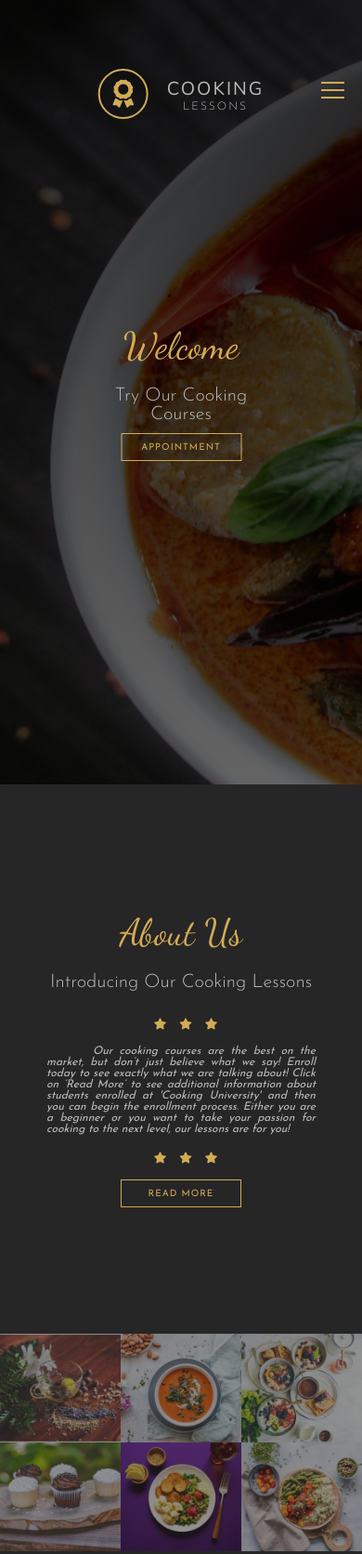
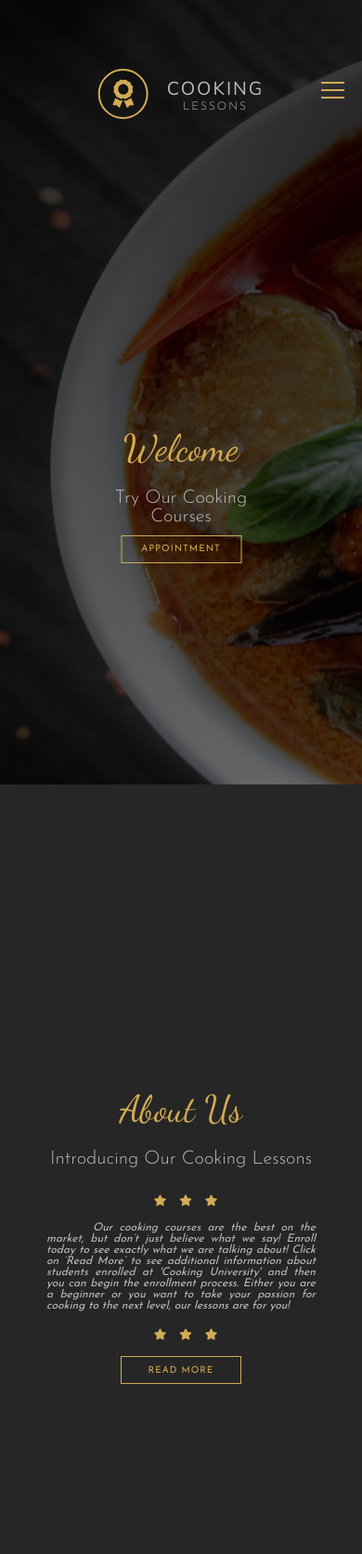
Before and after one commit to sorinscouse/Cooking-University, a website: page index.html in a window 390 px wide. Shown: the top 1672 px of the page at 93% size. Drawn offline with nearby package versions, Linux system fonts and the light colour scheme.

Commit message:
added breakpoint for max-width:640px

```diff
--- a/scss/_layout.scss
+++ b/scss/_layout.scss
@@ -133,7 +133,7 @@
   width: 100%;
   height: 100vh;
   position: relative;
-  background: linear-gradient(rgba($color-black, .8), rgba($color-black, .6)),url(../images/bg.jpeg) center no-repeat;
+  background: linear-gradient(rgba($color-black, .8), rgba($color-black, .6)), url(../images/bg.jpeg) center no-repeat;
   background-size: cover;
 
   .brand {
@@ -149,6 +149,10 @@
   &-banner {
     text-align: center;
     @include centering(50%);
+
+    @media(max-width: 640px) {
+      top: 63%;
+    }
   }
 }
 
@@ -160,6 +164,11 @@
   @media(max-width: 900px) {
     height: 70vh;
   }
+
+  @media (max-width: 640px) {
+    height: 115vh;
+  }
+
 
   &-left {
     width: 40%;
```
Also changed, not shown: css/main.css.
